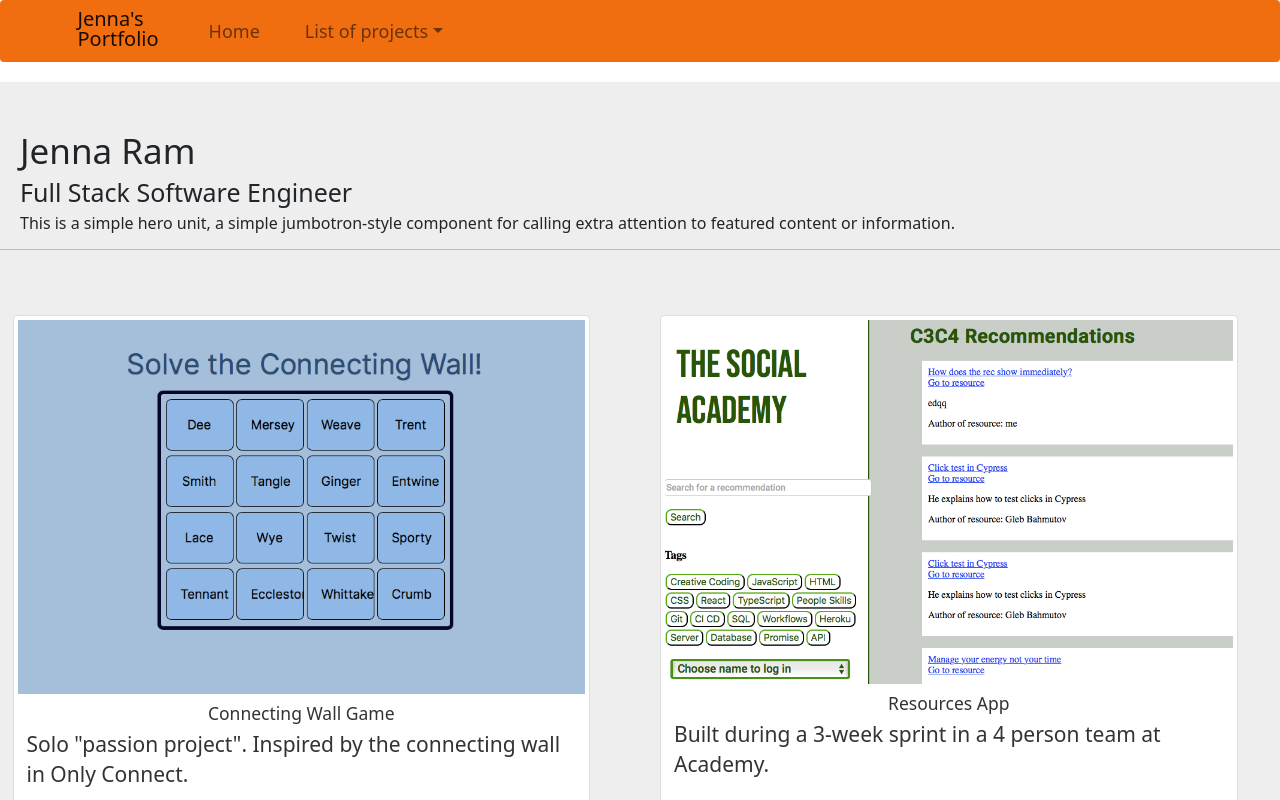
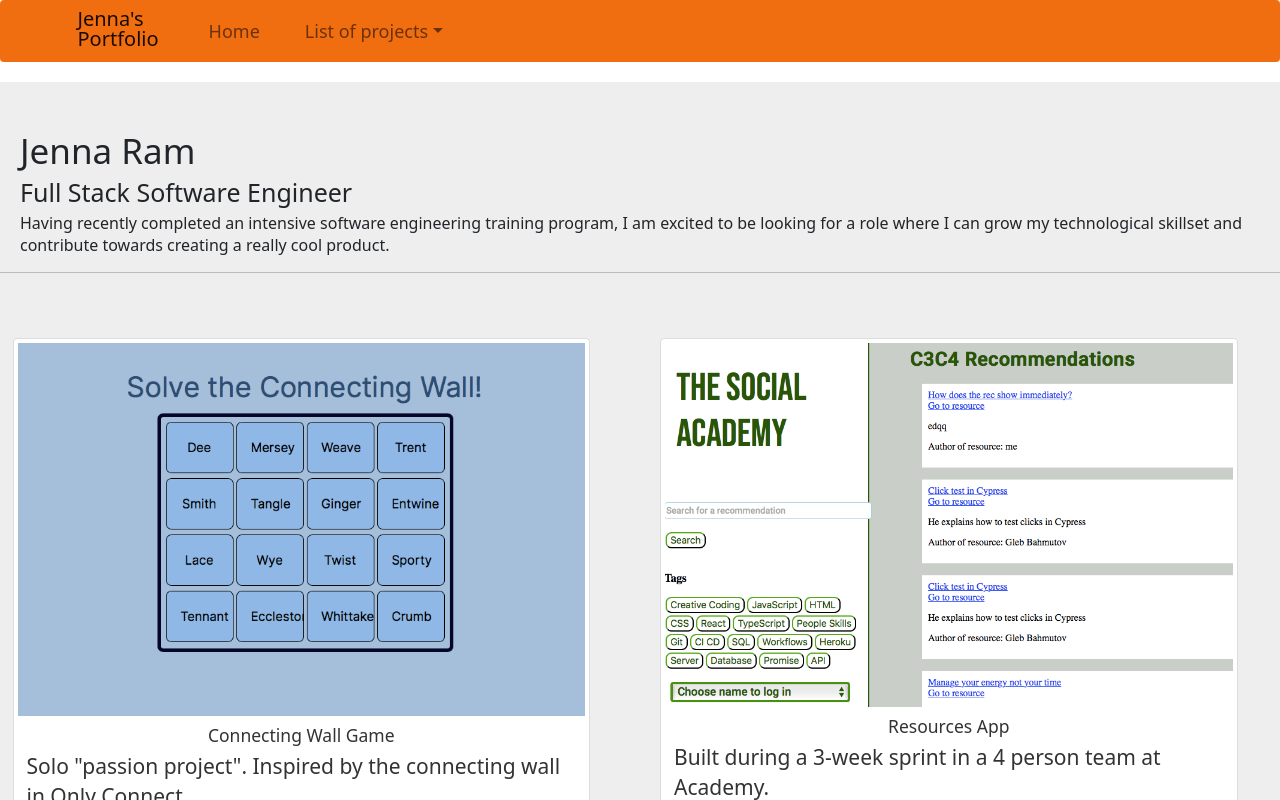
Before and after one commit to jram95/portfolio, a React (Create React App) app: page / in a window 1280 px wide. Shown: the top 800 px of the page. Built offline with nearby package versions, Linux system fonts and the light colour scheme.

Commit message:
edit jumbotron text to intro

```diff
--- a/src/components/Home/Jumbotron.tsx
+++ b/src/components/Home/Jumbotron.tsx
@@ -18,8 +18,10 @@ export default function Jumbotron(): JSX.Element {
             fontSize: "medium",
           }}
         >
-          This is a simple hero unit, a simple jumbotron-style component for
-          calling extra attention to featured content or information.
+          Having recently completed an intensive software engineering training
+          program, I am excited to be looking for a role where I can grow my
+          technological skillset and contribute towards creating a really cool
+          product.
         </p>
         <hr className="my-4" />
         <Thumbnails />
```
